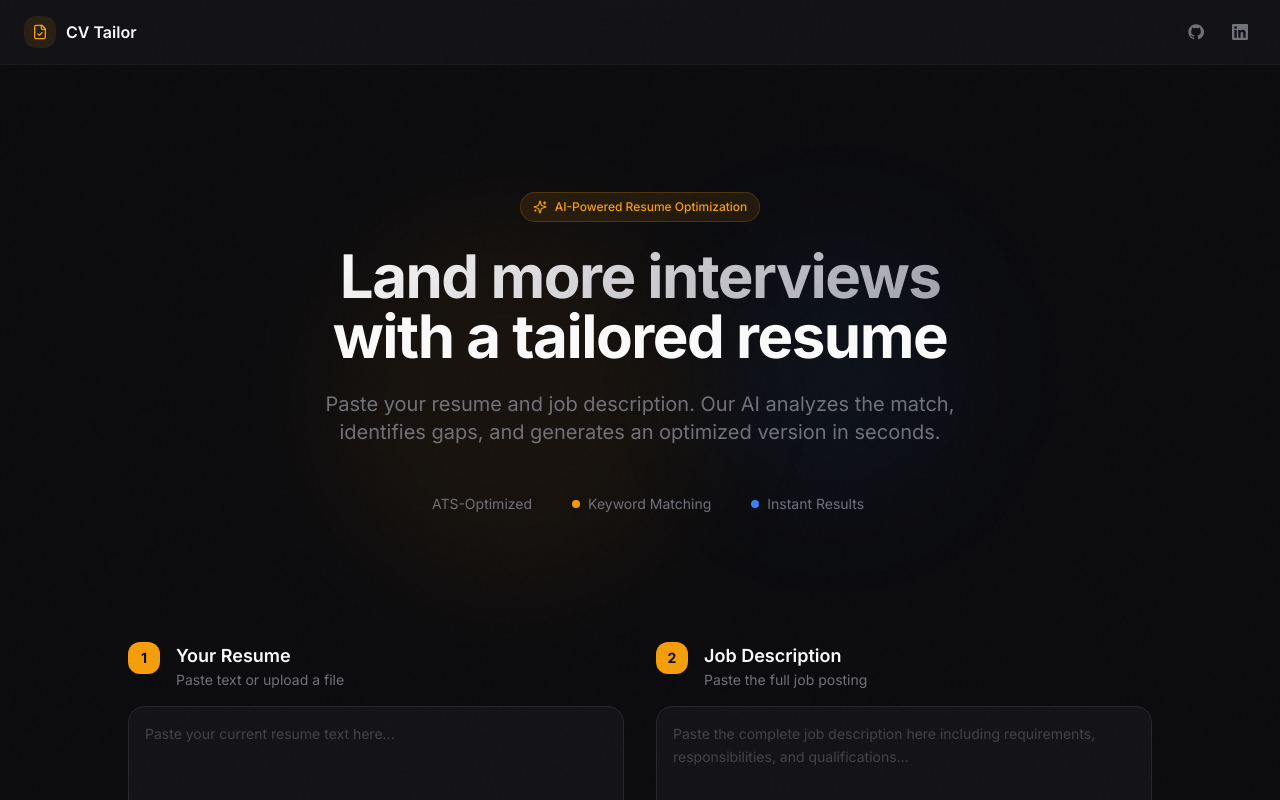
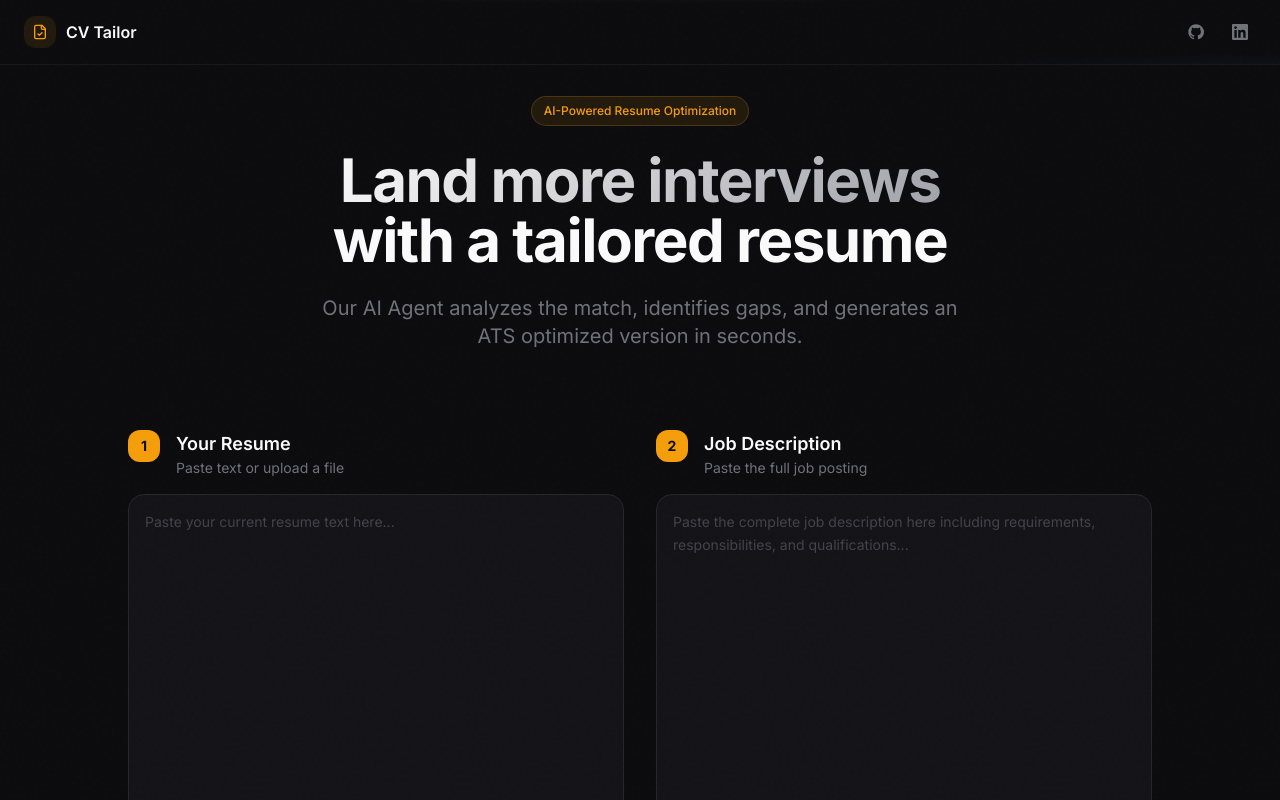
Before and after one commit to atpritam/Cv-Tailor-Edit-App, a Next.js app: page / in a window 1280 px wide. Shown: the top 800 px of the page. Built offline with nearby package versions, Linux system fonts and the light colour scheme.

Commit message:
fix: remove focus border and fix gradient clipping
Remove focus border on textareas and adjust gradient background
for better visual consistency.

Co-authored-by: Pritam <143912541+atpritam@users.noreply.github.com>

```diff
--- a/app/globals.css
+++ b/app/globals.css
@@ -224,11 +224,7 @@
   background: #3f3f46;
 }
 
-/* Focus states */
-textarea:focus,
-input:focus {
-  box-shadow: 0 0 0 2px rgba(245, 158, 11, 0.15);
-}
+/* Focus states - removed for cleaner UI */
 
 /* Step indicator line */
 .step-line {
--- a/app/page.tsx
+++ b/app/page.tsx
@@ -65,7 +65,7 @@ export default function CVTailorApp() {
   return (
     <div className="min-h-screen bg-ambient noise-overlay">
       {/* Minimal Header */}
-      <header className="fixed top-0 left-0 right-0 z-50 glass border-b border-border/50">
+      <header className="fixed top-0 left-0 right-0 z-50 border-b border-border/50 bg-ambient">
         <div className="mx-auto max-w-7xl px-4 md:px-6">
           <div className="flex h-14 md:h-16 items-center justify-between">
             <button
--- a/components/CVTailorForm.tsx
+++ b/components/CVTailorForm.tsx
@@ -29,16 +29,15 @@ export function CVTailorForm({
   return (
     <div className="min-h-[calc(100vh-3.5rem)] flex flex-col">
       {/* Hero Section */}
-      <section className="relative py-16 md:py-24 lg:py-32 px-4 md:px-6 overflow-hidden">
+      <section className="relative py-8 px-4 md:px-6">
         {/* Decorative elements */}
-        <div className="absolute inset-0 overflow-hidden pointer-events-none">
+        <div className="absolute inset-0 pointer-events-none -z-10">
           <div className="absolute top-1/4 left-1/4 w-96 h-96 bg-primary/5 rounded-full blur-3xl" />
           <div className="absolute bottom-1/4 right-1/4 w-64 h-64 bg-chart-2/5 rounded-full blur-3xl" />
         </div>
 
         <div className="relative mx-auto max-w-4xl text-center">
           <div className="inline-flex items-center gap-2 px-3 py-1.5 rounded-full bg-primary/10 border border-primary/20 text-xs font-medium text-primary mb-6">
-            <Sparkles className="h-3.5 w-3.5" />
             AI-Powered Resume Optimization
           </div>
 
@@ -49,25 +48,9 @@ export function CVTailorForm({
           </h1>
 
           <p className="text-lg md:text-xl text-muted-foreground max-w-2xl mx-auto text-pretty mb-12">
-            Paste your resume and job description. Our AI analyzes the match, identifies gaps,
-            and generates an optimized version in seconds.
+            Our AI Agent analyzes the match, identifies gaps,
+            and generates an ATS optimized version in seconds.
           </p>
-
-          {/* Trust indicators */}
-          <div className="flex flex-wrap justify-center gap-6 md:gap-10 text-sm text-muted-foreground">
-            <div className="flex items-center gap-2">
-              <div className="h-2 w-2 rounded-full bg-score-high" />
-              <span>ATS-Optimized</span>
-            </div>
-            <div className="flex items-center gap-2">
-              <div className="h-2 w-2 rounded-full bg-primary" />
-              <span>Keyword Matching</span>
-            </div>
-            <div className="flex items-center gap-2">
-              <div className="h-2 w-2 rounded-full bg-chart-2" />
-              <span>Instant Results</span>
-            </div>
-          </div>
         </div>
       </section>
 
@@ -102,11 +85,10 @@ export function CVTailorForm({
 
                 {/* File Upload */}
                 <div
-                  className={`relative cursor-pointer p-6 transition-all ${
-                    resumeFile
-                      ? "bg-primary/5"
-                      : "hover:bg-accent/50"
-                  }`}
+                  className={`relative cursor-pointer p-6 transition-all ${resumeFile
+                    ? "bg-primary/5"
+                    : "hover:bg-accent/50"
+                    }`}
                   onDragOver={(e) => {
                     e.preventDefault();
                     e.currentTarget.classList.add("bg-primary/5");
@@ -210,12 +192,12 @@ export function CVTailorForm({
               className="group relative w-full flex items-center justify-center gap-3 rounded-xl bg-primary px-6 py-4 text-base font-semibold text-primary-foreground transition-all hover:bg-primary/90 disabled:cursor-not-allowed disabled:opacity-50 cursor-pointer overflow-hidden"
             >
               {/* Shimmer effect */}
-              <div className="absolute inset-0 -translate-x-full group-hover:translate-x-full transition-transform duration-700 bg-gradient-to-r from-transparent via-white/10 to-transparent" />
+              <div className="absolute inset-0 -translate-x-full group-hover:translate-x-full transition-transform duration-700 bg-linear-to-r from-transparent via-white/10 to-transparent" />
 
               {loading ? (
                 <>
                   <Loader2 size={20} className="animate-spin" />
-                  <span>Analyzing your resume...</span>
+                  <span>Analyzing your resume</span>
                 </>
               ) : (
                 <>
@@ -228,7 +210,7 @@ export function CVTailorForm({
 
           {/* Features Grid */}
           <div className="mt-12 grid sm:grid-cols-3 gap-4">
-            <div className="flex items-start gap-3 p-4 rounded-xl bg-card border border-border card-hover">
+            <div className="flex items-start gap-3 p-4 rounded-xl bg-card border border-border cursor-pointer">
               <div className="flex h-9 w-9 shrink-0 items-center justify-center rounded-lg bg-chart-5/10">
                 <Target className="h-4 w-4 text-chart-5" />
               </div>
@@ -240,7 +222,7 @@ export function CVTailorForm({
               </div>
             </div>
 
-            <div className="flex items-start gap-3 p-4 rounded-xl bg-card border border-border card-hover">
+            <div className="flex items-start gap-3 p-4 rounded-xl bg-card border border-border cursor-pointer">
               <div className="flex h-9 w-9 shrink-0 items-center justify-center rounded-lg bg-primary/10">
                 <Zap className="h-4 w-4 text-primary" />
               </div>
@@ -252,7 +234,7 @@ export function CVTailorForm({
               </div>
             </div>
 
-            <div className="flex items-start gap-3 p-4 rounded-xl bg-card border border-border card-hover">
+            <div className="flex items-start gap-3 p-4 rounded-xl bg-card border border-border cursor-pointer">
               <div className="flex h-9 w-9 shrink-0 items-center justify-center rounded-lg bg-chart-2/10">
                 <Briefcase className="h-4 w-4 text-chart-2" />
               </div>
```
